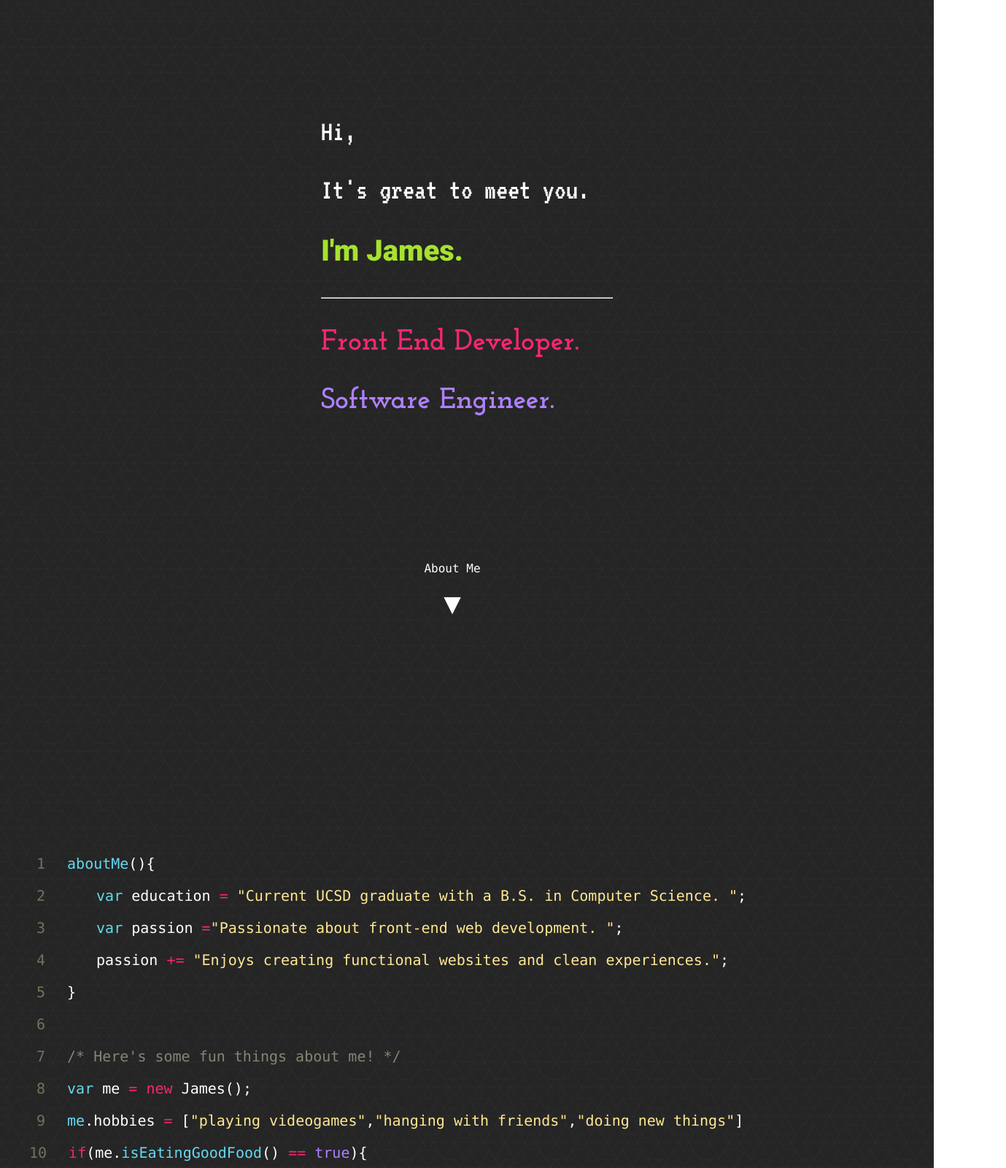
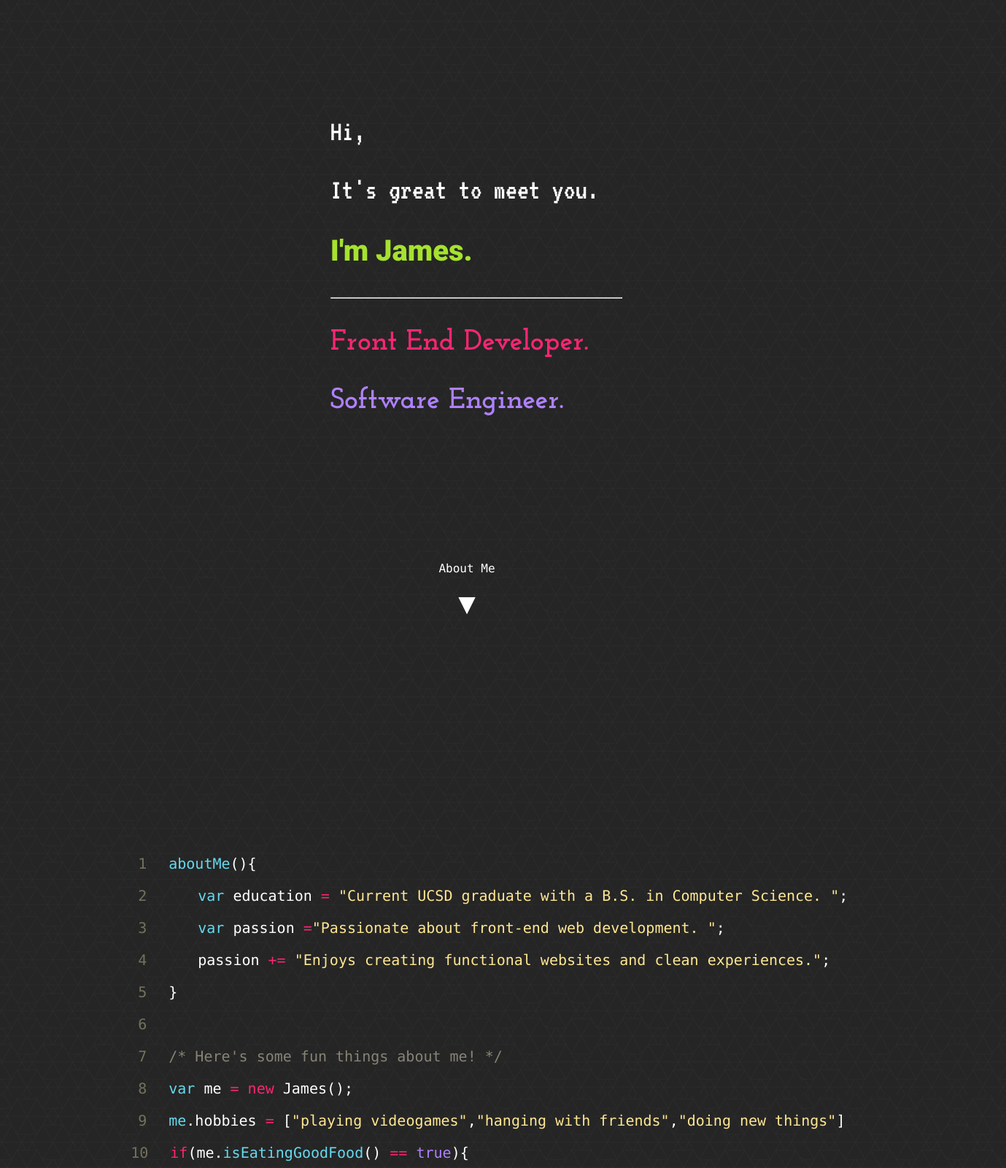
Before and after one commit to jamesusa19/jamesusa19.github.io, a plain HTML site: page index.html in a window 1280 px wide. Shown: the top 1600 px of the page at 73% size, 1379 px wide, since content can reach past the window. Drawn offline with Linux system fonts and the light colour scheme.

Commit message:
fixed some spacing issues when resizes to screens above 1200px in the header and about section

```diff
--- a/index.css
+++ b/index.css
@@ -44,6 +44,7 @@ body {
     padding-top: 120px;
     margin: auto;
     width: 400px;
+    padding-left: 2%;
 }
 
 .intro {
@@ -81,7 +82,6 @@ body {
     font-weight: 400;
     color: white;
     padding-top: 160px;
-    padding-right: 40px;
     margin: 0px;
     font-size: 16px;
 }
@@ -91,7 +91,6 @@ body {
     font-size: 40px;
     margin : 0px;
     text-align: center;
-    padding-right: 40px;
     padding-bottom: 200px;
     cursor: pointer;
 }
@@ -102,6 +101,7 @@ body {
     padding-top: 100px;
     font-family: Consolas, monaco, monospace;
     font-size: 20px;
+    padding-left: 14%;
     color: white;
     margin: auto;
 }
@@ -152,7 +152,6 @@ body {
     width: 400px;
     height: 400px;
     float: left;
-    border-radius: 20px;
 }
 
 .picture > img {
--- a/index.html
+++ b/index.html
@@ -2,6 +2,7 @@
 <html>
   <head>
     <meta charset="utf-8">
+    <meta name="viewport" content="initial-scale=1.0, minimum-scale=1.0, maximum-scale=1.0, user-scalable=no">
     <link rel="stylesheet" type="text/css" href="./index.css">
     <link href="https://fonts.googleapis.com/css?family=VT323" rel="stylesheet">
     <link href="https://fonts.googleapis.com/css?family=Josefin+Slab:700" rel="stylesheet">
@@ -18,9 +19,9 @@
       <hr>
       <p class="role1">Front End Developer.</p>
       <p class="role2">Software Engineer.</p>
+    </div>
       <p class="scroll">About Me<p>
       <p class="arrow animation-target" onclick="smoothScroll(document.getElementById('about'))">&#9660</p>
-    </div>
     <div class="about" id="about">
       <p class="section-wrapper"><span class="gray line-num">1</span><span class="blue">aboutMe</span>(){</p>
         <p class="indent"><span class="gray line-num">2</span><span class="blue">var</span> education <span class="red">=</span> <span class="yellow">"Current UCSD graduate with a B.S. in Computer Science. "</span>;</p>
@@ -34,9 +35,9 @@
       <p class="section-wrapper"><span class="gray line-num2">10</span><span class="red">if</span>(me.<span class="blue">isEatingGoodFood</span>() <span class="red">==</span> <span class="purple">true</span>){</p>
       <p class="indent"><span class="gray line-num2">11</span>me.mood <span class="red">=</span> <span class="yellow">"Happy"</span>;</p>
       <p class="section-wrapper"><span class="gray line-num2">11</span>}</p>
+    </div>
       <p class="scroll">Experience<p>
       <p class="arrow animation-target" onclick="smoothScroll(document.getElementById('experience'))">&#9660</p>
-    </div>
     <div class="experience" id="experience">
       <div class="project" onclick="window.open('https://tritongaming.org/');">
         <div id="fade-text"><p>View Page</p></div>
```
